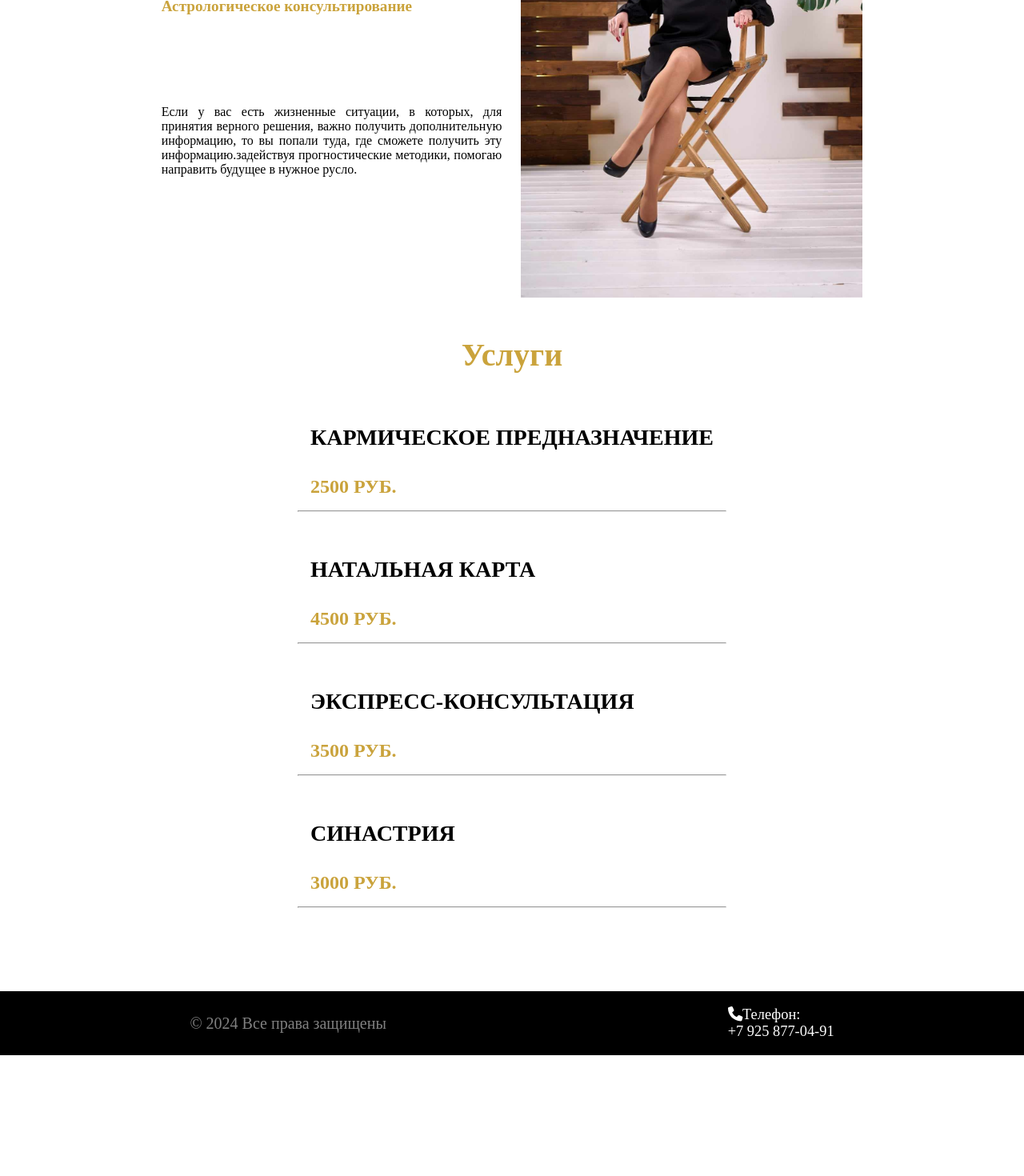
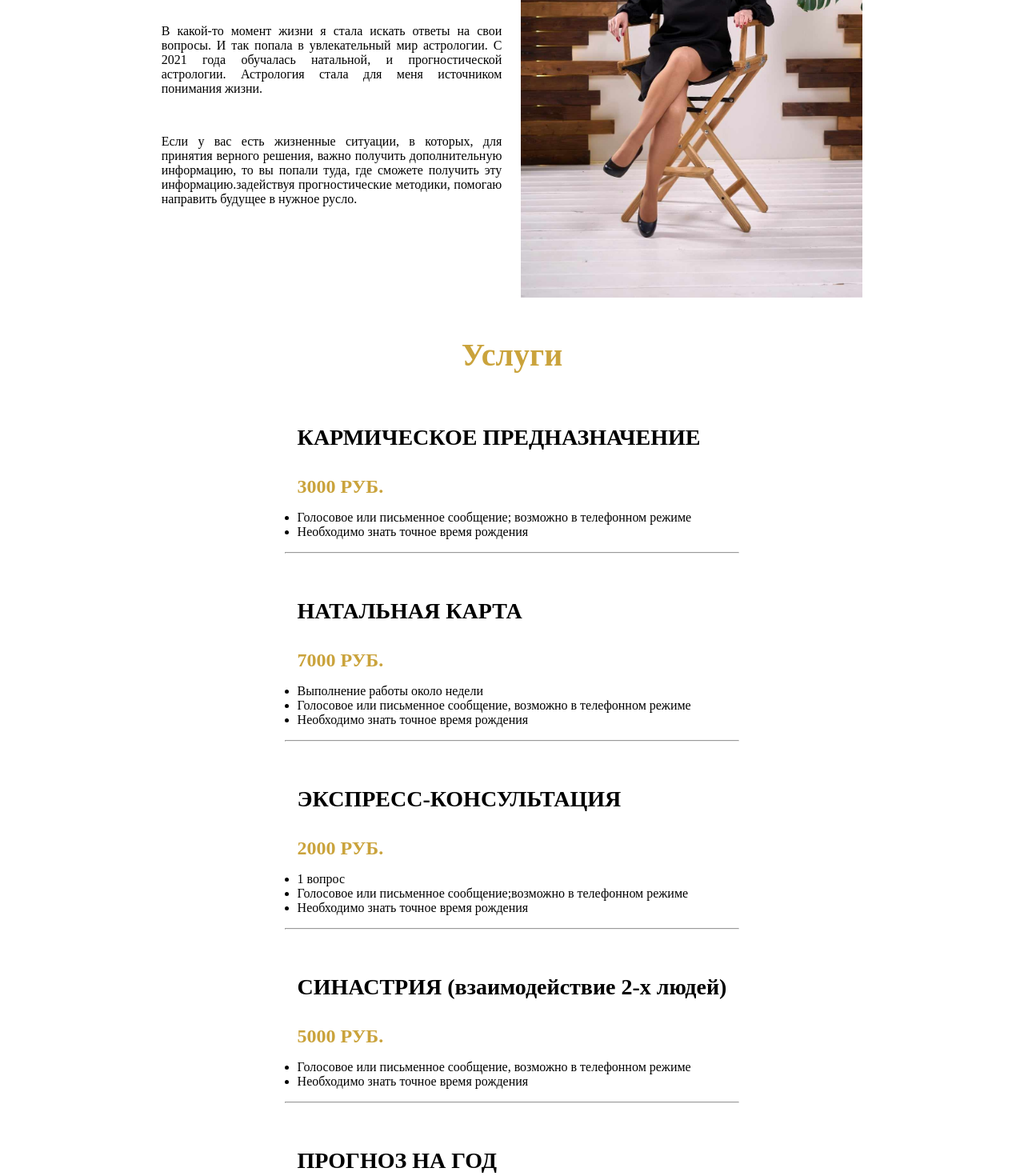
Before and after one commit to Gjapl/astrolog-yanina, a React (Vite) app: page / in a window 1280 px wide. Shown: the part 1100-2570 px from the top of the page at 80% size. Before the commit the page ends 2419 px from the top, so only its background shows below. Built offline with nearby package versions, Linux system fonts and the light colour scheme.

Commit message:
Added new information and new service descriptions

```diff
--- a/src/components/Info.tsx
+++ b/src/components/Info.tsx
@@ -9,6 +9,8 @@ export function Info() {
                     <hr />
                     <h3>Профессиональная деятельность:</h3>
                     <p className='profession-title'>Астрологическое консультирование</p>
+                    <p className='main-info'>В какой-то момент жизни я стала искать ответы на свои вопросы. И так попала в увлекательный мир астрологии.
+                    С 2021 года обучалась натальной, и прогностической астрологии. Астрология стала для меня источником понимания жизни.</p>
                     <p className='main-info'>Если у вас есть жизненные ситуации, в которых, для принятия верного решения,
                     важно получить дополнительную информацию, то вы попали туда, где сможете получить эту информацию.задействуя прогностические методики,
                     помогаю направить будущее в нужное русло.</p>
--- a/src/components/Service.tsx
+++ b/src/components/Service.tsx
@@ -1,14 +1,23 @@
 interface ServiceInfo {
     serviceName: string;
     servicePrice: number;
+    serviceDesc1: string,
+    serviceDesc2: string,
+    serviceDesc3: string;
+    hasServiceDesc1: boolean;
 }
 
-export function Service({serviceName, servicePrice}: ServiceInfo) {
+export function Service({serviceName, servicePrice, serviceDesc1, serviceDesc2, serviceDesc3, hasServiceDesc1}: ServiceInfo) {
     return (
         <div className="service">
             <div className="service-info">
                 <h3 className='service-name'>{serviceName}</h3>
                 <h5 className='service-price'>{servicePrice} РУБ.</h5>
+                <ul className="service-description">
+                    {hasServiceDesc1 && <li>{serviceDesc1}</li>}
+                    <li>{serviceDesc2}</li>
+                    <li>{serviceDesc3}</li>
+                </ul>
             </div>
             <hr />
         </div>
--- a/src/components/Services.tsx
+++ b/src/components/Services.tsx
@@ -7,10 +7,11 @@ export function Services() {
                 Услуги
             </h2>
             <div className="services">
-                <Service serviceName="КАРМИЧЕСКОЕ ПРЕДНАЗНАЧЕНИЕ" servicePrice={2500} />
-                <Service serviceName="НАТАЛЬНАЯ КАРТА" servicePrice={4500} />
-                <Service serviceName="ЭКСПРЕСС-КОНСУЛЬТАЦИЯ" servicePrice={3500} />
-                <Service serviceName="СИНАСТРИЯ" servicePrice={3000} />
+                <Service serviceName="КАРМИЧЕСКОЕ ПРЕДНАЗНАЧЕНИЕ" servicePrice={3000} hasServiceDesc1={false} serviceDesc1="" serviceDesc2={"Голосовое или письменное сообщение; возможно в телефонном режиме"} serviceDesc3={"Необходимо знать точное время рождения"} />
+                <Service serviceName="НАТАЛЬНАЯ КАРТА" servicePrice={7000} hasServiceDesc1={true} serviceDesc1={"Выполнение работы около недели"} serviceDesc2={"Голосовое или письменное сообщение, возможно в телефонном режиме"} serviceDesc3={"Необходимо знать точное время рождения"} />
+                <Service serviceName="ЭКСПРЕСС-КОНСУЛЬТАЦИЯ" servicePrice={2000} hasServiceDesc1={true} serviceDesc1="1 вопрос" serviceDesc2="Голосовое или письменное сообщение;возможно в телефонном режиме" serviceDesc3="Необходимо знать точное время рождения" />
+                <Service serviceName="СИНАСТРИЯ (взаимодействие 2-х людей)" servicePrice={5000} hasServiceDesc1={false} serviceDesc1="" serviceDesc2={"Голосовое или письменное сообщение, возможно в телефонном режиме"} serviceDesc3={"Необходимо знать точное время рождения"} />
+                <Service serviceName="ПРОГНОЗ НА ГОД" servicePrice={5000} hasServiceDesc1={true} serviceDesc1={"Выполнение работы около недели"} serviceDesc2={"Голосовое сообщение, возможно в телефонном режиме"} serviceDesc3={"Необходимо знать точное время рождения"} />
             </div>
         </section>
     );
--- a/src/index.css
+++ b/src/index.css
@@ -28,7 +28,7 @@ header {
   box-shadow: 0 0 5px #000000b3;
 }
 
-header h2, li {
+header h2, header li {
   cursor: pointer;
 }
 
@@ -187,7 +187,7 @@ main .sun:hover {
 .info .main-info {
   font-size: 1rem;
 
-  margin-top: 7rem;
+  margin-top: 3rem;
   text-align: justify;
   text-justify: inter-word;
 }
@@ -228,6 +228,10 @@ main .sun:hover {
 
 .service {
   margin-bottom: 3.5rem;
+}
+
+.service-description {
+  margin-top: 1rem;
 }
 
 footer {
@@ -425,7 +429,7 @@ footer .footer-info {
   }
 
   .info .main-info {
-    font-size: 1.2rem;
+    font-size: 1rem;
   }
 
   .info img {
```
